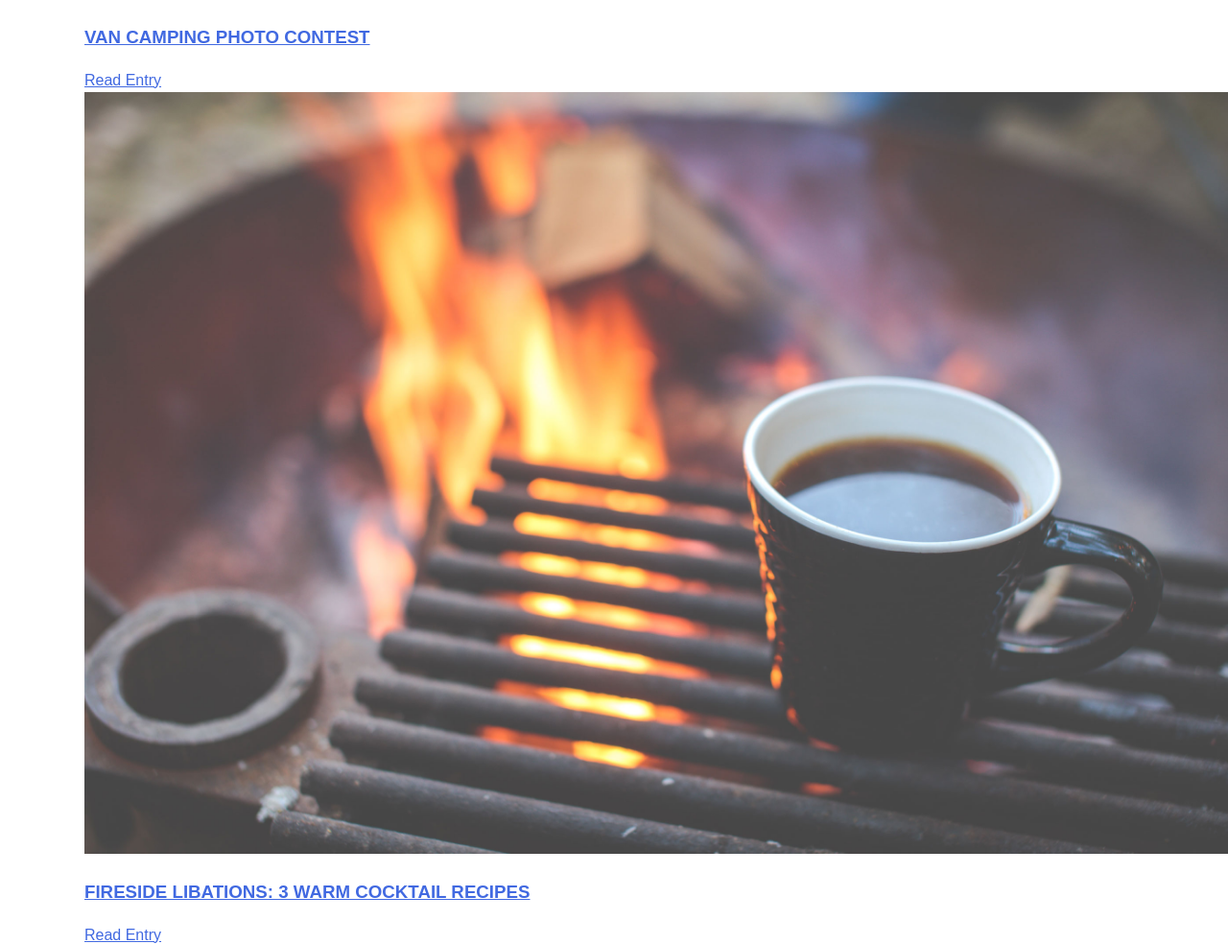
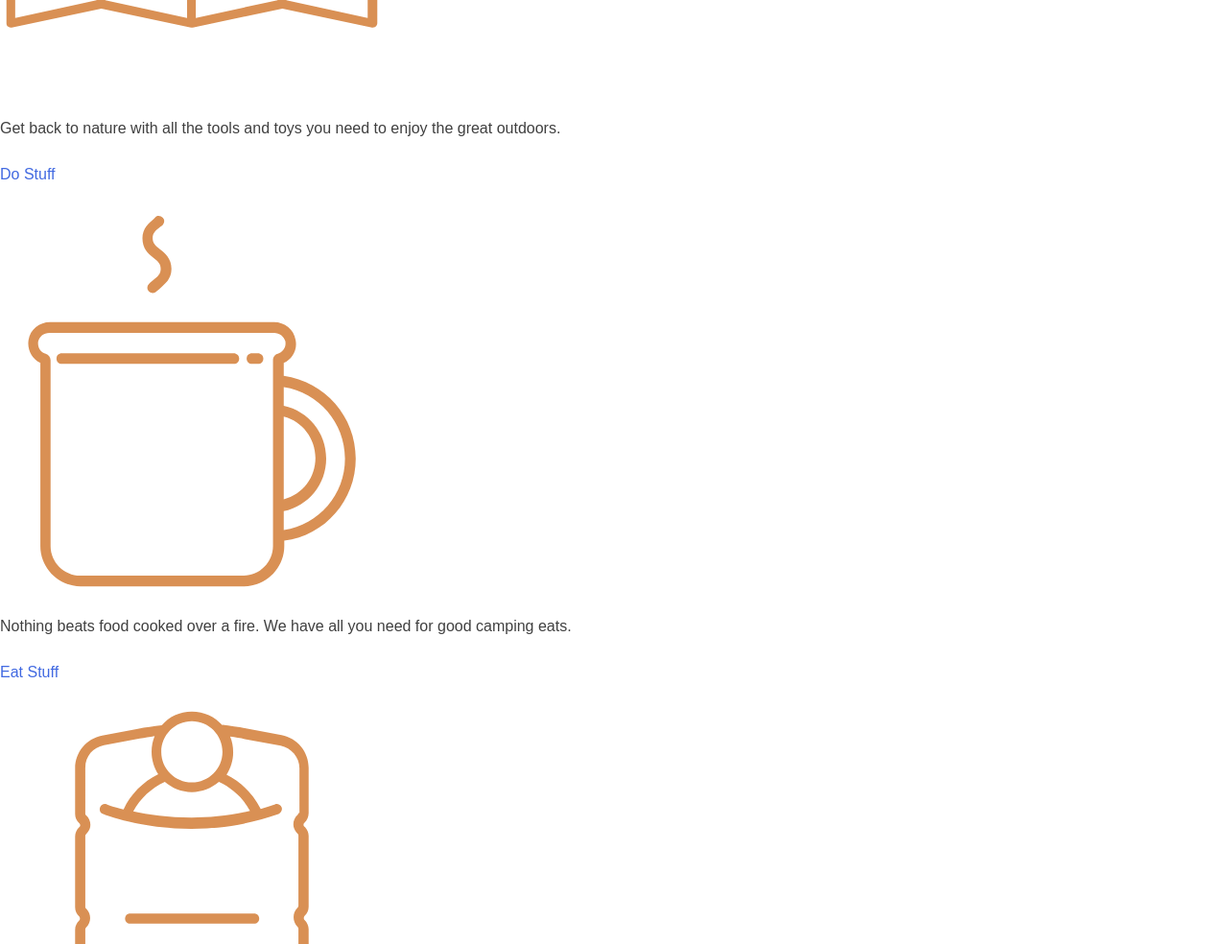
Before and after one commit to daniellino/inhabitent, a WordPress theme: template themes/inhabitent/front-page.php in a window 1280 px wide. Shown: the part 916-1900 px from the top of the page at 96% size. Run offline with PHP 8.4 and a stand-in for WordPress, Linux system fonts and the light colour scheme; the site name, menu and one post (Sample post) are stand-ins, and other content is empty; some libraries are stand-ins or nearby versions.

Commit message:
adding shop stuff section markup and images

```diff
--- a/themes/inhabitent/front-page.php
+++ b/themes/inhabitent/front-page.php
@@ -15,12 +15,58 @@ get_header(); ?>
 <div id="primary" class="content-area">
 	<main id="main" class="site-main" role="main">
 
-			<div>
+		<section class="home-banner">
+			<!-- hero section start-->
 			<img src="<?php echo get_template_directory_uri() . './assets/images/logos/inhabitent-logo-full.svg'; ?>" class="logo" alt="Inhabitent Logo"
 			/>
+		</section>
+		<!-- hero section end-->
+
+		<section class="shop-stuff">
+			<!-- SHOP STUFF section start-->
+			<h2> shop stuff</h2>
+			<div class="product-type-blocks">
+				<div class="product-type-block-wrapper">
+					<img src="<?php echo get_template_directory_uri() . './assets/images/product-type-icons/do.svg'; ?>" alt="Do">
+					<p>
+						Get back to nature with all the tools and toys you need to enjoy the great outdoors.
+					</p>
+					<p>
+						<a href="#" class="btn">Do Stuff</a>
+					</p>
 				</div>
+				<div class="product-type-block-wrapper">
+					<img src="<?php echo get_template_directory_uri() . './assets/images/product-type-icons/eat.svg'; ?>" alt="Eat">
+					<p>
+						Nothing beats food cooked over a fire. We have all you need for good camping eats.
+					</p>
+					<p>
+						<a href="#" class="btn">Eat Stuff</a>
+					</p>
+				</div>
+				<div class="product-type-block-wrapper">
+					<img src="<?php echo get_template_directory_uri() . './assets/images/product-type-icons/sleep.svg'; ?>" alt="Sleep">
+					<p>
+						Get a good night's rest in the wild in a home away from home that travels well.
+					</p>
+					<p>
+						<a href="#" class="btn">Sleep Stuff</a>
+					</p>
+				</div>
+				<div class="product-type-block-wrapper">
+					<img src="<?php echo get_template_directory_uri() . './assets/images/product-type-icons/wear.svg'; ?>" alt="Wear">
+					<p>
+						From flannel shirts to toques, look the part while roughing it in the great outdoors.
+					</p>
+					<p>
+						<a href="#" class="btn">Wear Stuff</a>
+					</p>
+				</div>
+			</div>
+		</section>
+		<!-- SHOP STUFF section end-->
 		<section class="latest-entries">
-				<!-- INHABITENT JOURNAL start-->
+			<!-- INHABITENT JOURNAL section start-->
 
 			<div class="container">
 				<h2>Inhabitent Journal</h2>
@@ -79,10 +125,10 @@ get_header(); ?>
 				</ul>
 			</div>
 		</section>
-			<!-- INHABITENT JOURNAL end-->
+		<!-- INHABITENT JOURNAL section end-->
 
 		<section class="latest-adventures container">
-				<!-- LATEST ADVENTURES start-->
+			<!-- LATEST ADVENTURES section start-->
 
 			<h2>Latest adventures</h2>
 			<ul>
@@ -132,12 +178,12 @@ get_header(); ?>
 				</li>
 			</ul>
 		</section>
-			<!-- LATEST ADVENTURES end-->
+		<!-- LATEST ADVENTURES section end-->
 
 	</main>
-		<!-- #main -->
+	<!-- #main end -->
 </div>
-	<!-- #primary -->
+<!-- #primary end-->
 
 
 		<?php get_footer(); ?>
--- a/themes/inhabitent/sass/_elements.scss
+++ b/themes/inhabitent/sass/_elements.scss
@@ -9,17 +9,23 @@ html {
 
 *,
 *:before,
-*:after { /* Inherit box-sizing to make it easier to change the property for components that leverage other behavior; see http://css-tricks.com/inheriting-box-sizing-probably-slightly-better-best-practice/ */
+*:after {
+    /* Inherit box-sizing to make it easier to change the property for components that leverage other behavior; see http://css-tricks.com/inheriting-box-sizing-probably-slightly-better-best-practice/ */
     box-sizing: inherit;
 }
 
 body {
-	background: $color__background-body; /* Fallback for when there is no custom background color defined. */
+    background: $color__background-body;
+    /* Fallback for when there is no custom background color defined. */
 }
 
-blockquote, q {
+a {
+    text-decoration: none;
+}
+
+blockquote,
+q {
     quotes: "" "";
-
     &:before,
     &:after {
         content: "";
@@ -33,7 +39,8 @@ hr {
     margin-bottom: $base__space-unit;
 }
 
-ul, ol {
+ul,
+ol {
     margin: 0 0 $base__space-unit ($base__space-unit * 2);
 }
 
@@ -45,8 +52,8 @@ ol {
     list-style: decimal;
 }
 
-li > ul,
-li > ol {
+li>ul,
+li>ol {
     margin-bottom: 0;
     margin-left: $base__space-unit;
 }
@@ -60,8 +67,10 @@ dd {
 }
 
 img {
-	height: auto; /* Make sure images are scaled correctly. */
-	max-width: 100%; /* Adhere to container width. */
+    height: auto;
+    /* Make sure images are scaled correctly. */
+    max-width: 100%;
+    /* Adhere to container width. */
 }
 
 table {
--- a/themes/inhabitent/style.css
+++ b/themes/inhabitent/style.css
@@ -306,9 +306,15 @@ body {
   background: #fff;
   /* Fallback for when there is no custom background color defined. */ }
 
-blockquote, q {
+a {
+  text-decoration: none; }
+
+blockquote,
+q {
   quotes: "" ""; }
-  blockquote:before, blockquote:after, q:before, q:after {
+  blockquote:before, blockquote:after,
+  q:before,
+  q:after {
     content: ""; }
 
 hr {
@@ -317,7 +323,8 @@ hr {
   height: 1px;
   margin-bottom: 1.5rem; }
 
-ul, ol {
+ul,
+ol {
   margin: 0 0 1.5rem 3rem; }
 
 ul {
```
Also changed, not shown: themes/inhabitent/build/css/style.min.css. Lines whose indentation alone changed are shown as unchanged.
